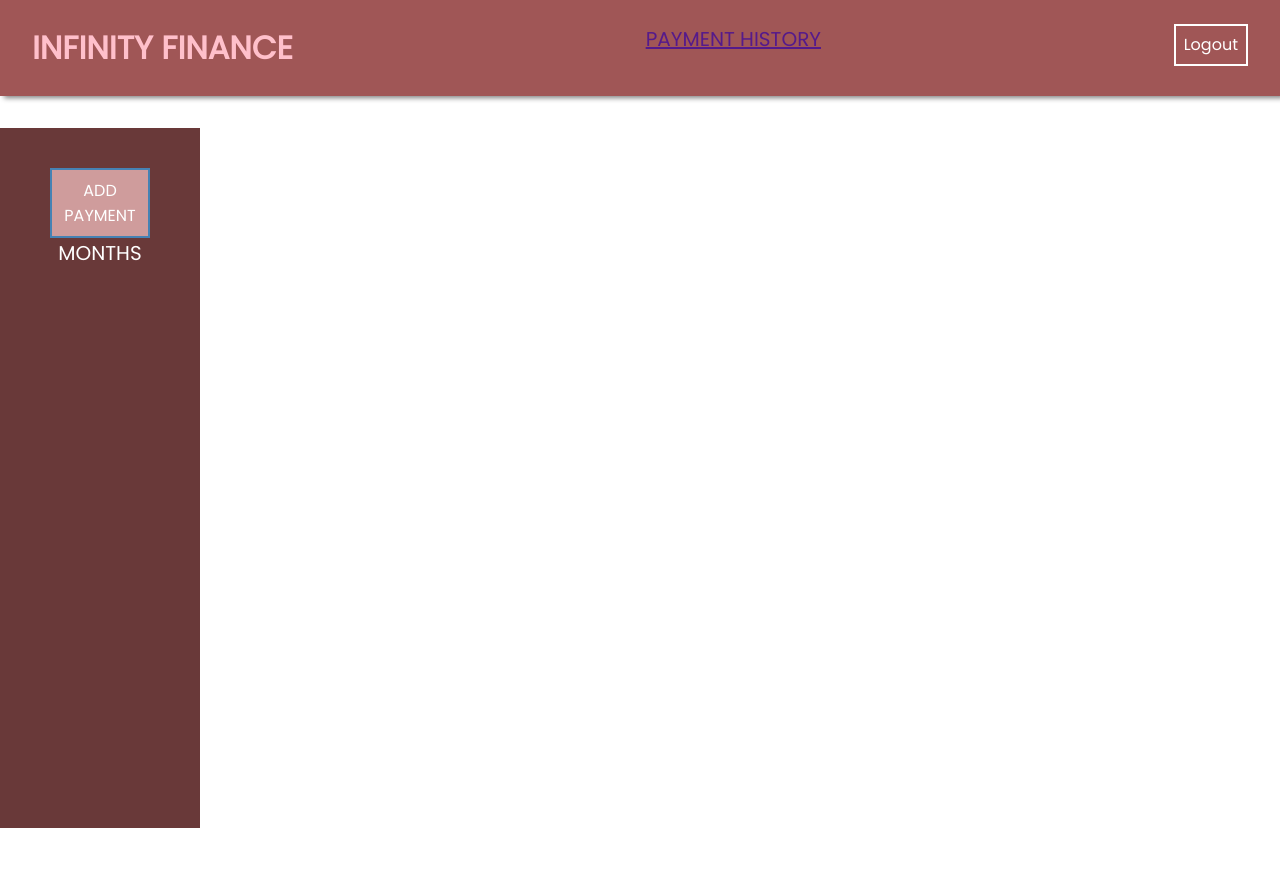
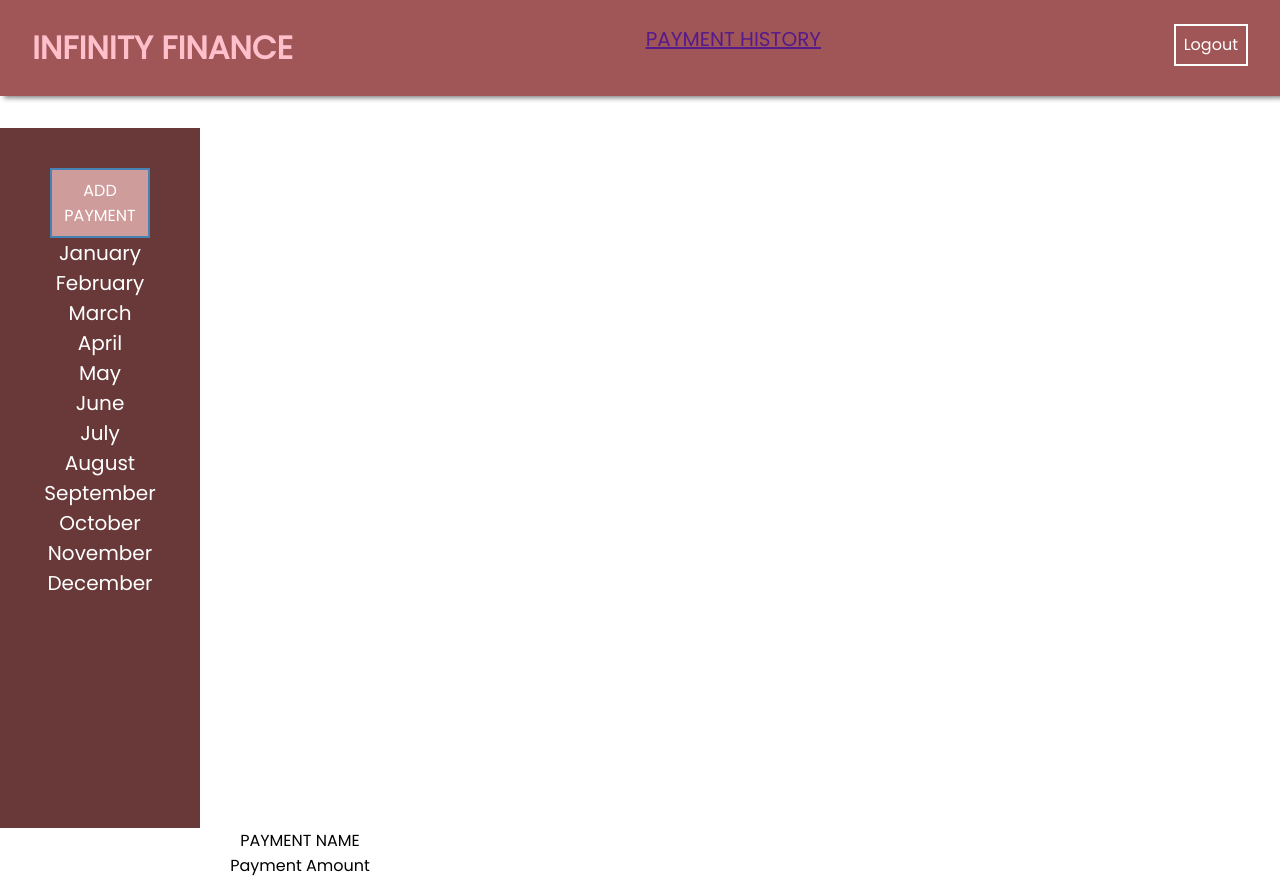
Before and after one commit to natalievmedrano/Payment-Tracker-CAPSTONE, a React (Create React App) app in the folder frontend/: page / in a window 1280 px wide. Before the commit the page ends 828 px from the top, so only its background shows below. Built offline with nearby package versions, Linux system fonts and the light colour scheme; no server answers; sample sign-in values are in the browser's storage.

Commit message:
installed moment.js + created logic for addPayementForm component

```diff
--- a/frontend/package.json
+++ b/frontend/package.json
@@ -8,7 +8,9 @@
     "@testing-library/user-event": "^13.5.0",
     "axios": "^0.26.0",
     "jwt-decode": "^3.1.2",
+    "moment": "^2.29.4",
     "react": "^17.0.2",
+    "react-bootstrap": "^2.7.2",
     "react-dom": "^17.0.2",
     "react-router-dom": "^6.2.1",
     "react-scripts": "5.0.0",
--- /dev/null
+++ b/frontend/src/components/AddPaymentForm/AddPaymentForm.jsx
@@ -0,0 +1,72 @@
+import React, { useState } from "react";
+import axios from "axios";
+
+import useAuth from "../../hooks/useAuth";
+import useCustomForm from "../../hooks/useCustomForm";
+
+let intialPaymentInfo = {
+  payment_name: "",
+  payment_amount: "",
+  payment_month: "",
+  payment_year: "",
+  payment_DueDate: "",
+};
+
+
+const AddPaymentForm = () => {
+  const [user, token] = useAuth();
+  const [formData, handleChange, handleSubmit] = useCustomForm(intialPaymentInfo, addPayment);
+
+  async function addPayment() {
+    try {
+     let response= await axios.post("http://127.0.0.1:8000/api/payments/", formData, {
+      headers: {
+          Authorization: 'Bearer' + token
+      }
+     })
+    } catch (error) {
+      console.log(error.message)
+
+    }
+
+
+  return (
+    <div className="container">
+      <form className="payementForm" onSubmit={handleSubmit}>
+        <label>
+          Payment Name:{" "}
+          <input
+            type="text"
+            name="Payment Name"
+            value={formData.payment_name}
+            onChange={handleChange}
+          />
+        </label>
+        <label>
+          Payment Amount :{" "}
+          <input
+            type="text"
+            name="Payment Amount"
+            value={formData.payment_amount}
+            onChange={handleChange}
+          />
+        </label>
+        <label >
+            Payment Month: {" "}
+            <input type="text" name="Payment Month" value={formData.payment_month} />
+        </label>
+        <label>
+            Payment Year: {" "}
+            <input type="text" name="Payment Year" value={formData.payment_year} />
+        </label>
+        <label>
+            Payment Due Date: {" "}
+            <input type="text" name="Payment Due Date" value={formData.payment_DueDate} />
+        </label>
+      </form>
+    </div>
+  );
+};
+};
+
+export default AddPaymentForm;
--- /dev/null
+++ b/frontend/src/components/PaymentCard/PaymentCard.jsx
@@ -0,0 +1,19 @@
+import React, { useState } from "react";
+import { Card } from "react-bootstrap";
+
+const PaymentCard = ({}) => {
+  return <Card>
+    <Card.Body>
+        <Card.Title>
+            <div>
+                PAYMENT NAME
+            </div>
+            <div>
+                Payment Amount
+            </div>
+        </Card.Title>
+    </Card.Body>
+  </Card>;
+};
+
+export default PaymentCard;
--- a/frontend/src/components/SideBar/SideBar.jsx
+++ b/frontend/src/components/SideBar/SideBar.jsx
@@ -1,12 +1,24 @@
 import React, { useState } from 'react';
+import AddPaymentForm from '../AddPaymentForm/AddPaymentForm';
 import './SideBar.css'
 
 
 const SideBar = ({}) => {
     return ( <div className='sideBar'>
         <button>ADD PAYMENT</button>
-        <p>MONTHS</p>
+        <p>January</p>
+        <p>February</p>
+        <p>March</p>
+        <p>April</p>
+        <p>May</p>
+        <p>June</p>
+        <p>July</p>
+        <p>August</p>
+        <p>September</p>
+        <p>October</p>
+        <p>November</p>
+        <p>December</p>
     </div> );
 }
-
+ <AddPaymentForm/>
 export default SideBar;
--- a/frontend/src/pages/HomePage/HomePage.js
+++ b/frontend/src/pages/HomePage/HomePage.js
@@ -2,9 +2,11 @@ import React from "react";
 import { useEffect, useState } from "react";
 import useAuth from "../../hooks/useAuth";
 import './HomePage.css'
+import { Container } from "react-dom";
 
 import axios from "axios";
 import SideBar from "../../components/SideBar/SideBar";
+import PaymentCard from "../../components/PaymentCard/PaymentCard";
 
 const HomePage = () => {
   // The "user" value from this Hook contains the decoded logged in user information (username, first name, id)
@@ -55,7 +57,8 @@ const HomePage = () => {
   }
   return (
     <div className="container">
-      <SideBar months={months}/>
+     <SideBar/>
+      <PaymentCard/>
     </div>
   );
 };
```
Also changed, not shown: 1 other file (tests, documents, lock files or other folders).
